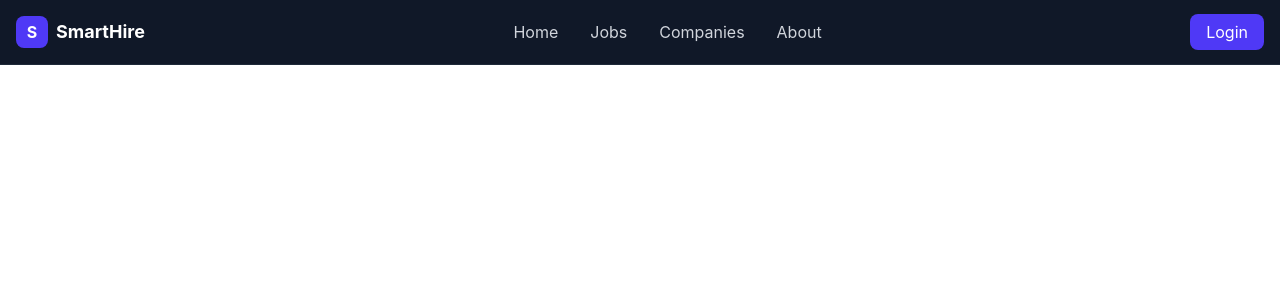
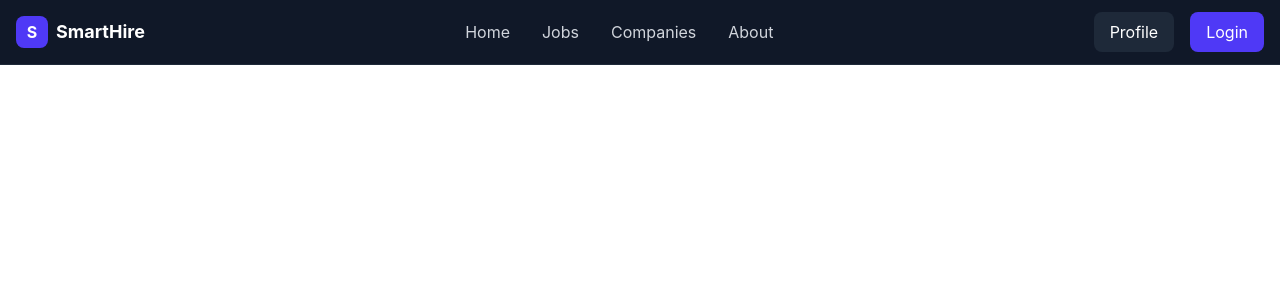
Before and after one commit to NishantSingh-01/SmartHire, a React (Vite) app in the folder SmartHire/: page / in a window 1280 px wide. Shown: the top 300 px of the page. Built offline with nearby package versions, Linux system fonts and the light colour scheme.

Commit message:
added profile page

```diff
--- a/SmartHire/src/App.jsx
+++ b/SmartHire/src/App.jsx
@@ -1,14 +1,16 @@
 import { Routes, Route } from 'react-router-dom'
 import Login from './pages/Login'
 import Register from './pages/Register'
-import Home from '../src/pages/Home'
+import Profile from './pages/Profile'
+import HOme from './pages/HOme'
 
 function App() {
   return (
     <Routes>
-      <Route path="/" element={<Home />} />
+      <Route path="/" element={<HOme />} />
       <Route path="/login" element={<Login />} />
       <Route path="/register" element={<Register />} />
+      <Route path='/profile' element={<Profile/>} />
     </Routes>
   )
 }
--- a/SmartHire/src/components/Navbar.jsx
+++ b/SmartHire/src/components/Navbar.jsx
@@ -1,8 +1,16 @@
 import { useState } from "react"
-import { Link } from "react-router-dom"
+import { Link, useNavigate } from "react-router-dom"
+import { useAuth } from "../context/Authcontext/Authcontext"
 
 const Navbar = () => {
   const [isMenuOpen, setIsMenuOpen] = useState(false)
+  const { isLoggedIn, user, logout } = useAuth()
+  const navigate = useNavigate()
+
+  const handleLogout = () => {
+    logout()
+    navigate("/login")
+  }
 
   return (
     <nav className="bg-gray-900 border-b border-gray-800 sticky top-0 z-50">
@@ -18,35 +26,39 @@ const Navbar = () => {
             </span>
           </Link>
 
+          <div className="hidden md:flex items-center space-x-8">
+            <Link to="/" className="text-gray-300 hover:text-white">Home</Link>
+            <Link to="/jobs" className="text-gray-300 hover:text-white">Jobs</Link>
+            <Link to="/companies" className="text-gray-300 hover:text-white">Companies</Link>
+            <Link to="/about" className="text-gray-300 hover:text-white">About</Link>
+          </div>
 
-          <div className="hidden md:flex items-center space-x-8">
-            <Link to="/" className="text-gray-300 hover:text-white">
-              Home
+          <div className="hidden md:flex items-center gap-4">
+
+            <Link
+              to="/profile"
+              className="text-white bg-gray-800 px-4 py-2 rounded-lg hover:bg-gray-700"
+            >
+              {user?.name ? user.name : "Profile"}
             </Link>
 
-            <Link to="/jobs" className="text-gray-300 hover:text-white">
-              Jobs
-            </Link>
-
-            <Link to="/companies" className="text-gray-300 hover:text-white">
-              Companies
-            </Link>
-
-            <Link to="/about" className="text-gray-300 hover:text-white">
-              About
-            </Link>
-          </div>
-
-
-          <div className="hidden md:block">
+            {!isLoggedIn ? (
               <Link
                 to="/login"
                 className="bg-indigo-600 hover:bg-indigo-700 text-white px-4 py-2 rounded-lg"
               >
                 Login
               </Link>
+            ) : (
+              <button
+                onClick={handleLogout}
+                className="bg-red-600 hover:bg-red-700 text-white px-4 py-2 rounded-lg"
+              >
+                Logout
+              </button>
+            )}
+
           </div>
-
 
           <div className="md:hidden">
             <button
@@ -60,33 +72,37 @@ const Navbar = () => {
         </div>
       </div>
 
-
       {isMenuOpen && (
         <div className="md:hidden bg-gray-900 border-t border-gray-800">
           <div className="px-4 py-4 space-y-3">
 
-            <Link to="/" className="block text-gray-300">
-              Home
+            <Link to="/" className="block text-gray-300">Home</Link>
+            <Link to="/jobs" className="block text-gray-300">Jobs</Link>
+            <Link to="/companies" className="block text-gray-300">Companies</Link>
+            <Link to="/about" className="block text-gray-300">About</Link>
+
+            <Link
+              to="/profile"
+              className="block bg-gray-800 text-white text-center py-2 rounded-lg"
+            >
+              {user?.name ? user.name : "Profile"}
             </Link>
 
-            <Link to="/jobs" className="block text-gray-300">
-              Jobs
-            </Link>
-
-            <Link to="/companies" className="block text-gray-300">
-              Companies
-            </Link>
-
-            <Link to="/about" className="block text-gray-300">
-              About
-            </Link>
-
+            {!isLoggedIn ? (
               <Link
                 to="/login"
                 className="block bg-indigo-600 text-white text-center py-2 rounded-lg"
               >
                 Login
               </Link>
+            ) : (
+              <button
+                onClick={handleLogout}
+                className="w-full bg-red-600 text-white py-2 rounded-lg"
+              >
+                Logout
+              </button>
+            )}
 
           </div>
         </div>
--- a/SmartHire/src/pages/Home.jsx
+++ b/SmartHire/src/pages/Home.jsx
@@ -1,8 +1,10 @@
 import Navbar from '../components/Navbar'
+import Profile from './Profile'
 const HOme = () => {
   return (
    <>
    <Navbar/>
+
    </>
   )
 }
--- /dev/null
+++ b/SmartHire/src/pages/Profile.jsx
@@ -0,0 +1,69 @@
+import { useState } from "react"
+
+const Profile = () => {
+  const [resume, setResume] = useState(null)
+
+  const handleSubmit = (e) => {
+    e.preventDefault()
+
+    const formData = new FormData()
+    formData.append("resume", resume)
+// todos add resume logic there>>
+    console.log("Resume:", resume)
+  }
+
+  return (
+    <div className="min-h-screen bg-gradient-to-br from-gray-900 via-gray-950 to-black flex justify-center items-start py-10 px-4">
+      <form
+        onSubmit={handleSubmit}
+        className="w-full max-w-2xl bg-gray-900/70 backdrop-blur-xl border border-gray-800 rounded-3xl p-8 shadow-2xl"
+      >
+        <h2 className="text-2xl font-bold text-white mb-8">
+          Upload Resume
+        </h2>
+
+        <div className="mb-6">
+          <label className="block text-gray-400 text-sm mb-2">
+            UPLOAD RESUME
+          </label>
+
+          <label className="flex flex-col items-center justify-center gap-3 border-2 border-dashed border-gray-700 bg-gray-800/40 hover:bg-gray-800/60 transition p-10 rounded-2xl cursor-pointer">
+            <div className="w-12 h-12 bg-indigo-600/20 rounded-lg flex items-center justify-center">
+              📄
+            </div>
+
+            <p className="text-white font-medium">
+              {resume ? resume.name : "Drop your CV here"}
+            </p>
+
+            <p className="text-gray-500 text-sm">
+              PDF or DOCX, max 5MB
+            </p>
+
+            <input
+              type="file"
+              accept=".pdf,.doc,.docx"
+              className="hidden"
+              onChange={(e) => setResume(e.target.files[0])}
+            />
+          </label>
+
+          {resume && (
+            <p className="text-green-400 text-sm mt-2">
+              Uploaded: {resume.name}
+            </p>
+          )}
+        </div>
+
+        <button
+          type="submit"
+          className="w-full bg-indigo-600 hover:bg-indigo-700 text-white font-semibold py-3 rounded-xl transition shadow-lg shadow-indigo-900/40"
+        >
+          Save Changes
+        </button>
+      </form>
+    </div>
+  )
+}
+
+export default Profile
```
Lines whose indentation alone changed are shown as unchanged.
